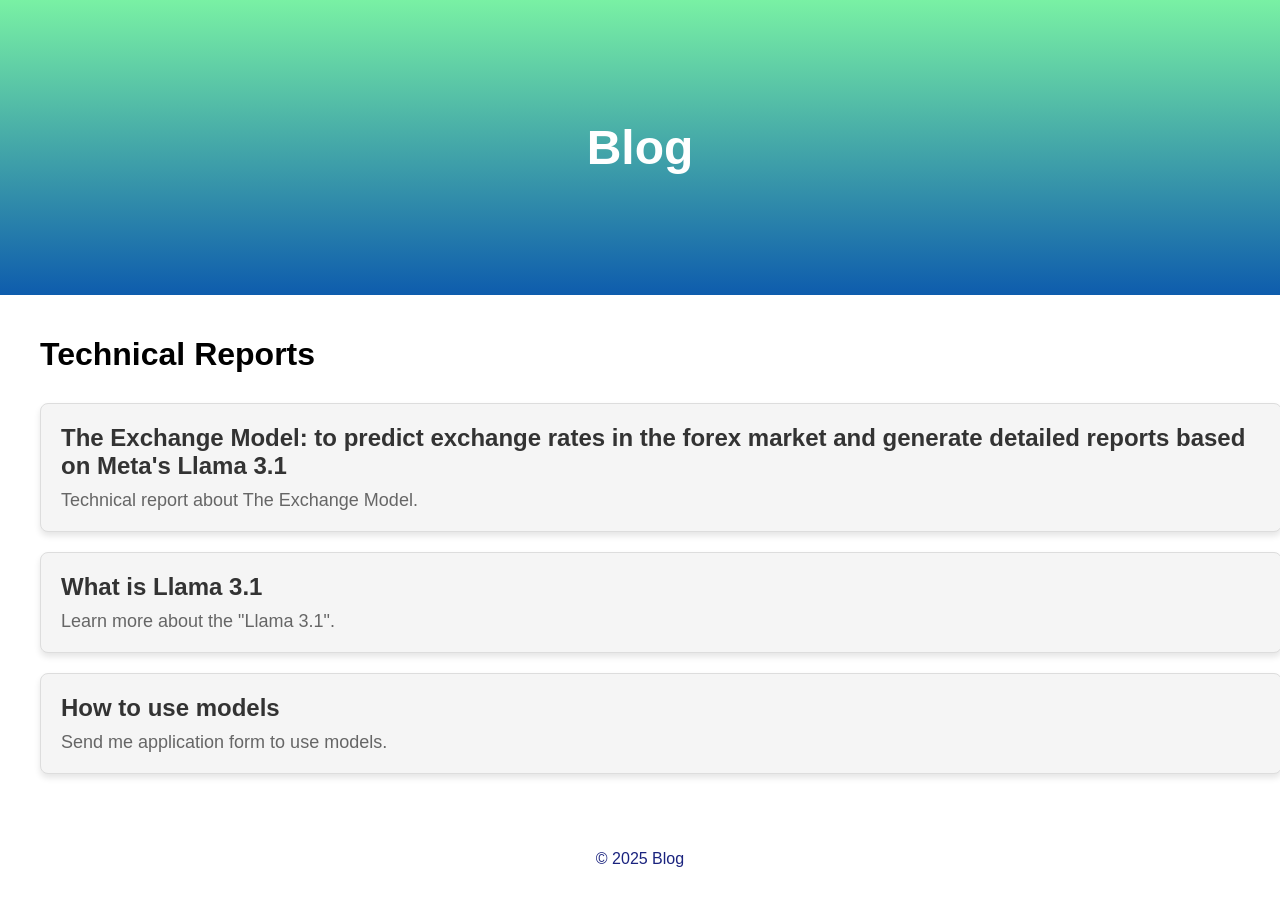
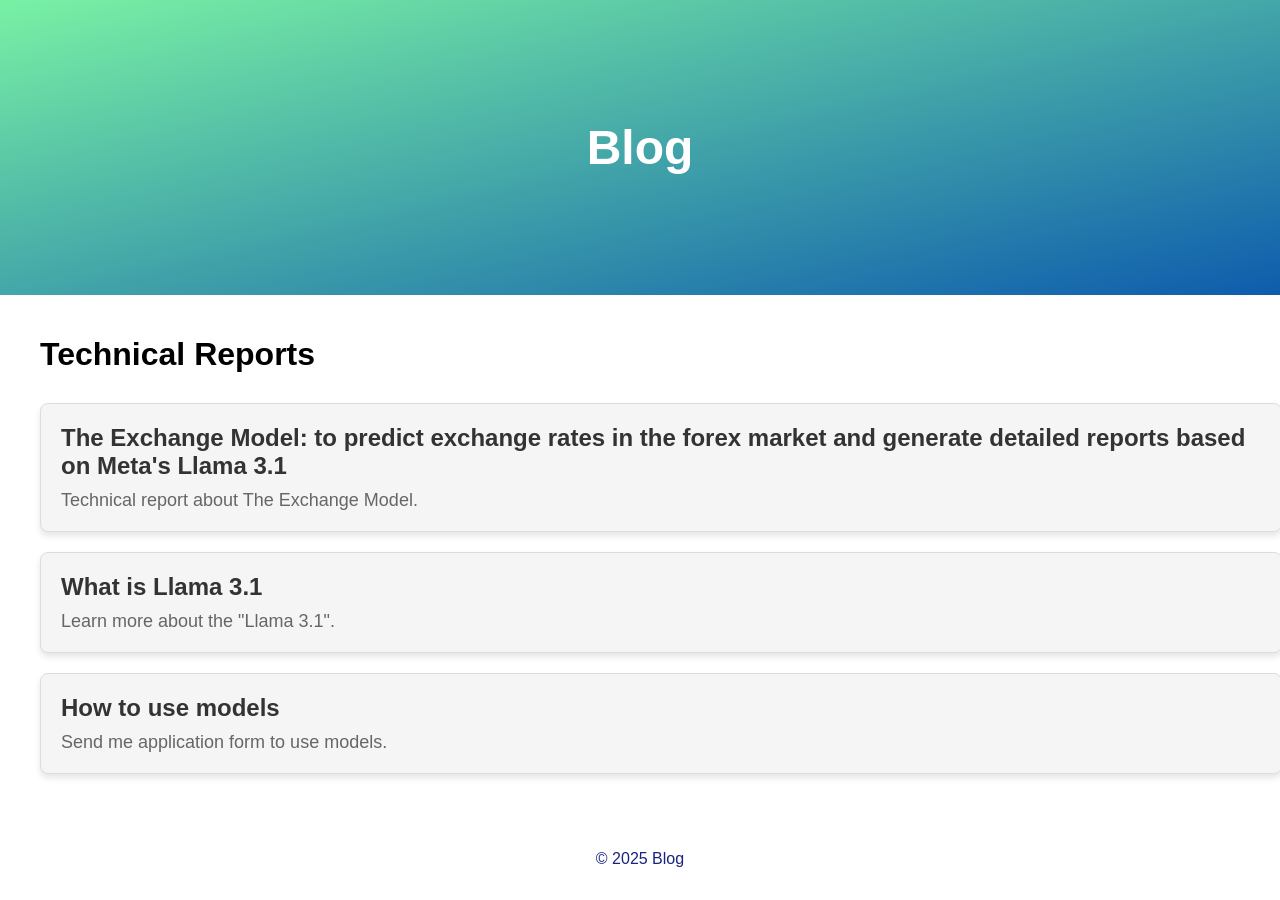
Before and after one commit to hoysu/blog.github.io, a Jekyll site: the page built from index.html, in a window 1280 px wide. Built offline with Jekyll 4.4.1, drawn with Linux system fonts in a browser that asks for light colours.

Commit message:
Update default.html

```diff
--- a/_layouts/default.html
+++ b/_layouts/default.html
@@ -15,7 +15,7 @@
 
     /* 헤더 스타일 */
     header {
-      background: linear-gradient(to bottom, #79F1A4, #0E5CAD);
+      background: linear-gradient(to bottom right, #79F1A4, #0E5CAD);
       color: white;
       padding: 120px 20px;
       text-align: center;
```
